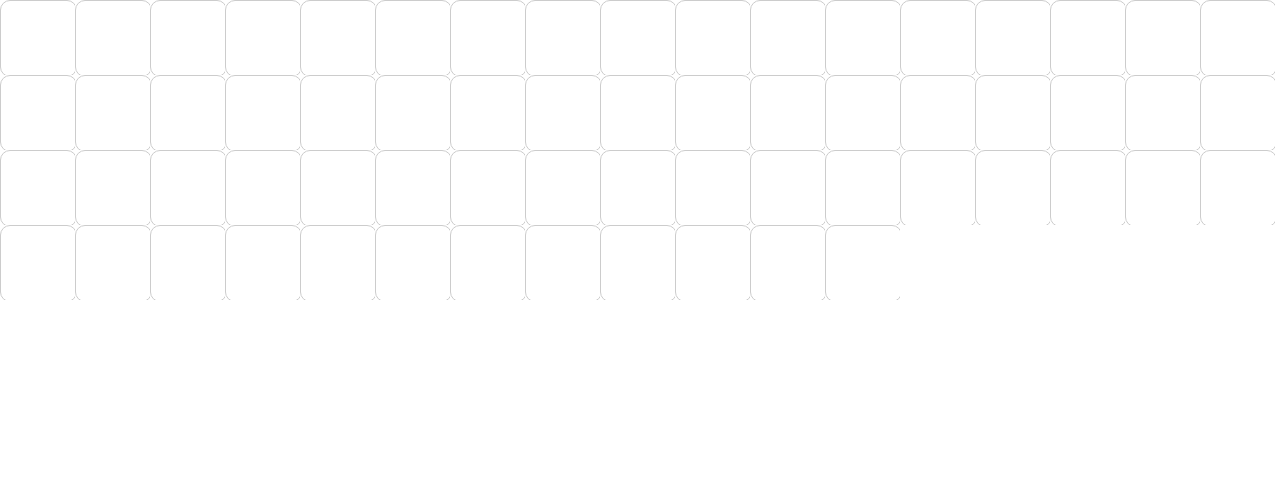
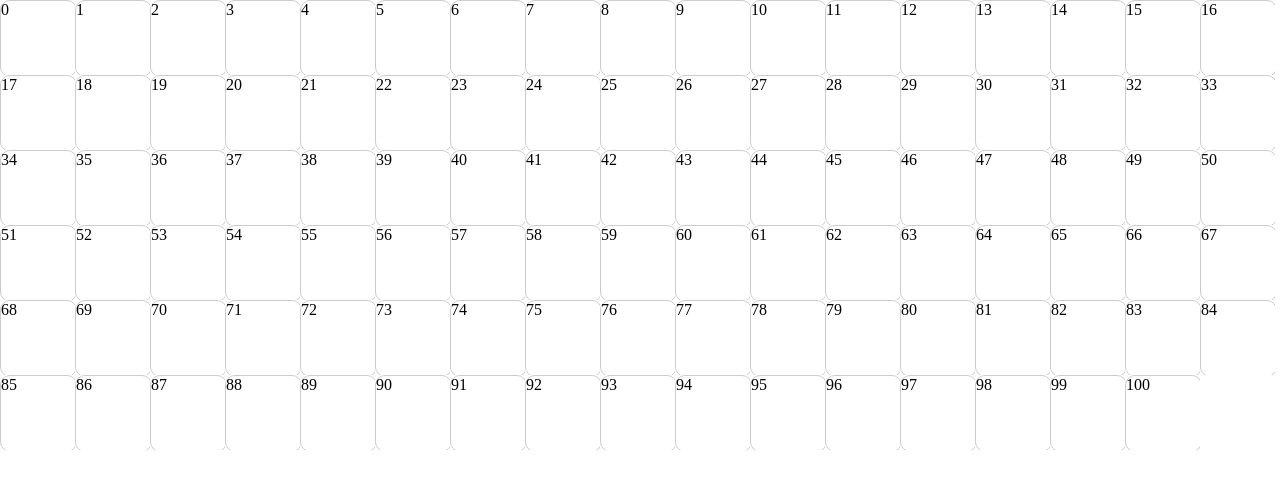
Before and after one commit to masanao-aoki/boxArrange, a plain HTML site: page index.html in a window 1280 px wide. Drawn offline with nearby package versions, Linux system fonts and the light colour scheme.

Commit message:
ボックスの大きさ変更時の縦移動の追加

```diff
--- a/index.html
+++ b/index.html
@@ -49,6 +49,12 @@ background-color: #fcfcfc;
 
 <script type="text/javascript">
 $(document).ready(function() {
+
+	for(var i =0; i <= 100;i++) {
+		$('#pages').append('<section><div>' + i + '</div></section>');
+	};
+
+
 	var $content = $("#pages");
 	var $box = $content.find('> *');
 	var $boxNoActive = $content.find('> *:not("active")');
@@ -74,7 +80,6 @@ $(document).ready(function() {
 		info[$(this).index()].height = boxWidth * info[$(this).index()].boxNum.height;
 
 		boxSet();
-
 	});
 
 setDefault();
@@ -82,19 +87,18 @@ boxSet();
 
 function boxSet() {
 	$box.each(function(i){
-		$(this).css({
+		$(this).animate({
 			left: myInfo(i).left,
 			top: myInfo(i).top,
 			width: myInfo(i).width,
 			height: myInfo(i).height
-		});
+		},1000);
 	});
 }
 
 function setDefault() {
+	var topPosition = 0;
 
-	var topPosition = 0;
-	//i = each の回数
 	$box.each(function(i){
 		info[i] = {};
 		info[i].left = i % linemx;
@@ -112,37 +116,48 @@ function setDefault() {
 	});
 }
 
-
+//ボックスの位置計算する関数
 function myInfo(num) {
 		var leftPostion = 0;
 		var topPosition = 0;
 		var boxNumWidth = 0;
 		var isPlus = [];
+		var thisBoxNum = leftBoxNum(num);
 
 		$box.each(function(i){
+			//------------------------------------------------------------
+			//	横位置指定
+			//------------------------------------------------------------
+			//自分と同じ高さにいるかつ、自分の前のwidthをたす
 			if(info[num].top === info[i].top && info[num].left > info[i].left) {
 				leftPostion += info[i].width;
-			}
-			else if (num === i) {
-				info[num].leftPostion = leftPostion;
-			}
+			};
 
-			if(info[num].left >= info[i].left) {
-				boxNumWidth += info[i].boxNum.width;
-				$(this).addClass("ok");
-			}
+			//------------------------------------------------------------
+			//	縦位置指定
+			//------------------------------------------------------------
+			//自分のボックスの左が何個分かチェック
+			boxNumWidth = leftBoxNum(i);
 
-			if(boxNumWidth >= info[num].boxNum.width) {
+			//そのラインでまだ高さを足しいない場合に処理を行う
+			if(!isPlus[info[i].top]) {
+				//上から大きさを足していき、自分の上にボックスがある場合そのラインの高さを+する処理を行うために
+				//そのラインの高さをプラスするフラグをtrueにする
+				if(boxNumWidth >= thisBoxNum) {
 					isPlus[info[i].top] = true;
-			}
+				};
 
-			if(boxNumWidth >= info[num].boxNum.width && isPlus[info[i].top]) {
+				//自分より上のラインでボックスが自分の上にあるボックスの高さをたす
+				if((info[num].top > info[i].top && boxNumWidth >= thisBoxNum) && isPlus[info[i].top]) {
 					topPosition += info[i].height;
 				}
-			else if (num === i) {
+			};
+
+			//自分の位置に来た時に今まで足してきた高さ・幅の値をを代入
+			if (num === i) {
+				info[num].leftPostion = leftPostion;
 				info[num].topPosition = topPosition;
 			}
-
 		});
 
 		return {
@@ -153,7 +168,18 @@ function myInfo(num) {
 		}
 }
 
+//自分の横ラインの左側のボックスが自分含めて何個分なのかを返す
+function leftBoxNum(num) {
+		var leftBoxNum = 0;
+		$box.each(function(i){
+			//自分と同じ高さにいるかつ、自分より前と自分んのboxの大きさをたす
+			if(info[num].top === info[i].top && info[num].left >= info[i].left) {
+				leftBoxNum += info[i].boxNum.width;
+			}
+		});
 
+		return leftBoxNum;
+};
 
 });
 
@@ -165,69 +191,6 @@ function myInfo(num) {
 <!-- contents Start -->
 <div id="contents">
 <div id="pages">
-	<section><div></div></section>
-	<section><div></div></section>
-	<section><div></div></section>
-	<section><div></div></section>
-	<section><div></div></section>
-	<section><div></div></section>
-	<section><div></div></section>
-	<section><div></div></section>
-	<section><div></div></section>
-	<section><div></div></section>
-	<section><div></div></section>
-	<section><div></div></section>
-	<section><div></div></section>
-	<section><div></div></section>
-	<section><div></div></section>
-	<section><div></div></section>
-	<section><div></div></section>
-	<section><div></div></section>
-	<section><div></div></section>
-	<section><div></div></section>
-	<section><div></div></section>
-	<section><div></div></section>
-	<section><div></div></section>
-	<section><div></div></section>
-	<section><div></div></section>
-	<section><div></div></section>
-	<section><div></div></section>
-	<section><div></div></section>
-	<section><div></div></section>
-	<section><div></div></section>
-	<section><div></div></section>
-	<section><div></div></section>
-	<section><div></div></section>
-	<section><div></div></section>
-	<section><div></div></section>
-	<section><div></div></section>
-	<section><div></div></section>
-	<section><div></div></section>
-	<section><div></div></section>
-	<section><div></div></section>
-	<section><div></div></section>
-	<section><div></div></section>
-	<section><div></div></section>
-	<section><div></div></section>
-	<section><div></div></section>
-	<section><div></div></section>
-	<section><div></div></section>
-	<section><div></div></section>
-	<section><div></div></section>
-	<section><div></div></section>
-	<section><div></div></section>
-	<section><div></div></section>
-	<section><div></div></section>
-	<section><div></div></section>
-	<section><div></div></section>
-	<section><div></div></section>
-	<section><div></div></section>
-	<section><div></div></section>
-	<section><div></div></section>
-	<section><div></div></section>
-	<section><div></div></section>
-	<section><div></div></section>
-	<section><div></div></section>
 </div>
 </div>
 <!-- contents End -->
```
Lines whose indentation alone changed are shown as unchanged.
